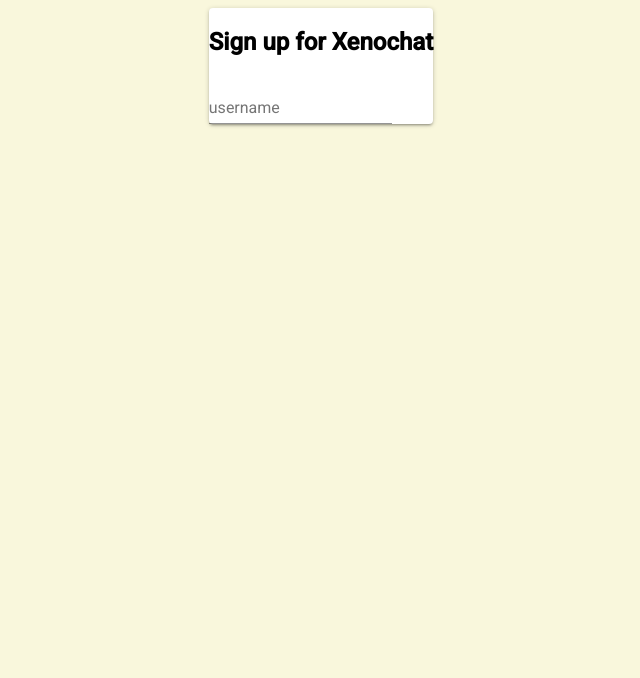
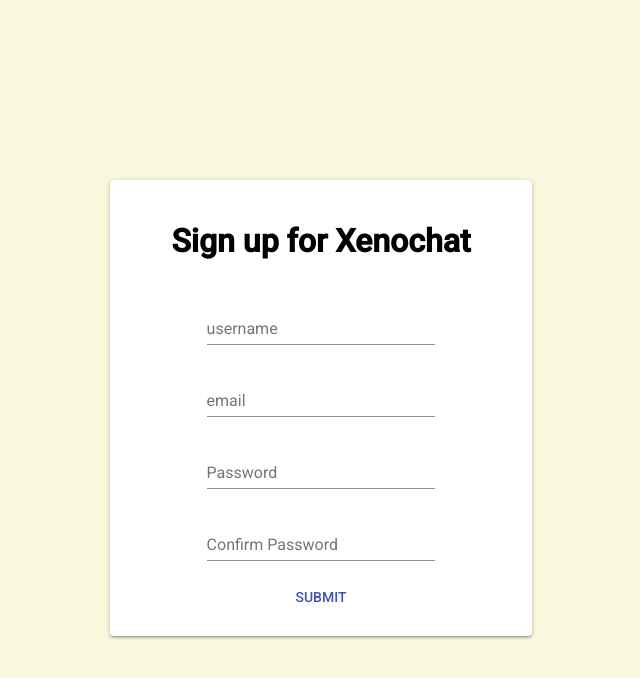
Before and after one commit to vmarcella/xenochat, a React (Create React App) app in the folder client/: page /register in a window 1280 px wide. Shown: the top 678 px of the page, without its empty margins (319-959 px from the left). Built offline with nearby package versions, Linux system fonts and the light colour scheme.

Commit message:
[client:feat setup the form and connect it to the Register component state

```diff
--- a/client/package.json
+++ b/client/package.json
@@ -6,6 +6,7 @@
     "@material-ui/core": "^3.9.2",
     "react": "^16.8.1",
     "react-dom": "^16.8.1",
+    "react-material-ui-form-validator": "^2.0.3",
     "react-router-dom": "^4.3.1",
     "react-scripts": "2.1.5",
     "socket.io": "^2.2.0"
--- a/client/src/assets/css/App.css
+++ b/client/src/assets/css/App.css
@@ -33,3 +33,33 @@
 /*
  * END
  */
+
+/*
+ * REGISTER COMPONENT CSS
+ */
+
+.registerGrid {
+    min-height: 100%;
+}
+
+.registerContainer {
+    padding: 20px;
+}
+
+.registerContainer > h1 {
+    text-align: center;
+}
+
+.registerForm {
+    display: flex;
+    align-items: center;
+    flex-direction: column;
+}
+
+.registerInput {
+    width: 60%;
+}
+
+.registerSubmitBtn {
+    margin-top: 10px !important;
+}
--- a/client/src/components/Landing.js
+++ b/client/src/components/Landing.js
@@ -1,4 +1,5 @@
 import React, { Component } from 'react';
+import { Link } from 'react-router-dom';
 
 // Material imports
 import Paper from '@material-ui/core/Paper';
@@ -6,8 +7,6 @@
 import Card from '@material-ui/core/Card';
 import CardActionArea from '@material-ui/core/CardActionArea';
 import CardContent from '@material-ui/core/CardContent';
-
-import { Link } from 'react-router-dom';
 
 // Landing page
 class Landing extends Component {
--- a/client/src/components/Register.js
+++ b/client/src/components/Register.js
@@ -3,6 +3,7 @@
 import Grid from '@material-ui/core/Grid';
 import Paper from '@material-ui/core/Paper';
 import TextField from '@material-ui/core/TextField';
+import Button from '@material-ui/core/Button';
 
 class Register extends Component {
     constructor(props) {
@@ -26,19 +27,58 @@
             <Grid
                 container
                 justify="center"
-                alignitems="center">
-
-                <Paper>
-                    <h2>Sign up for Xenochat</h2>
-                    <form autoComplete="off">
+                alignItems="center"
+                className="registerGrid"
+            >
+                <Grid item xs={4}>
+                    <Paper className="registerContainer">
+                        <h1>Sign up for Xenochat</h1>
+                        <form autoComplete="off" className="registerForm">
                                 <TextField
                                     id="name"
                                     label="username"
+                                    name="username"
+                                    type="text"
                                     value={this.state.username}
-                                onChange={handleChange.bind(this)}
+                                    onChange={handleChange}
+                                    margin="normal"
+                                    className="registerInput"
                                 />
+                                <TextField
+                                    id="email"
+                                    label="email"
+                                    name="email"
+                                    type="email"
+                                    value={this.state.email}
+                                    onChange={handleChange}
+                                    margin="normal"
+                                    className="registerInput"
+                                />
+                                <TextField
+                                    id="email"
+                                    label="Password"
+                                    name="password"
+                                    type="password"
+                                    value={this.state.password}
+                                    onChange={handleChange}
+                                    margin="normal"
+                                    className="registerInput"
+                                />
+                                <TextField
+                                    id="email"
+                                    label="Confirm Password"
+                                    type="password"
+                                    value={this.state.confirmPassword}
+                                    onChange={handleChange}
+                                    margin="normal"
+                                    className="registerInput"
+                                />
+                                <Button color="primary" type="submit" className="registerSubmitBtn">
+                                    Submit
+                                </Button>
                         </form>
                     </Paper>
+                </Grid>
             </Grid>
         )
     }
```
Also changed, not shown: 1 other file (tests, documents, lock files or other folders). Lines whose indentation alone changed are shown as unchanged.
